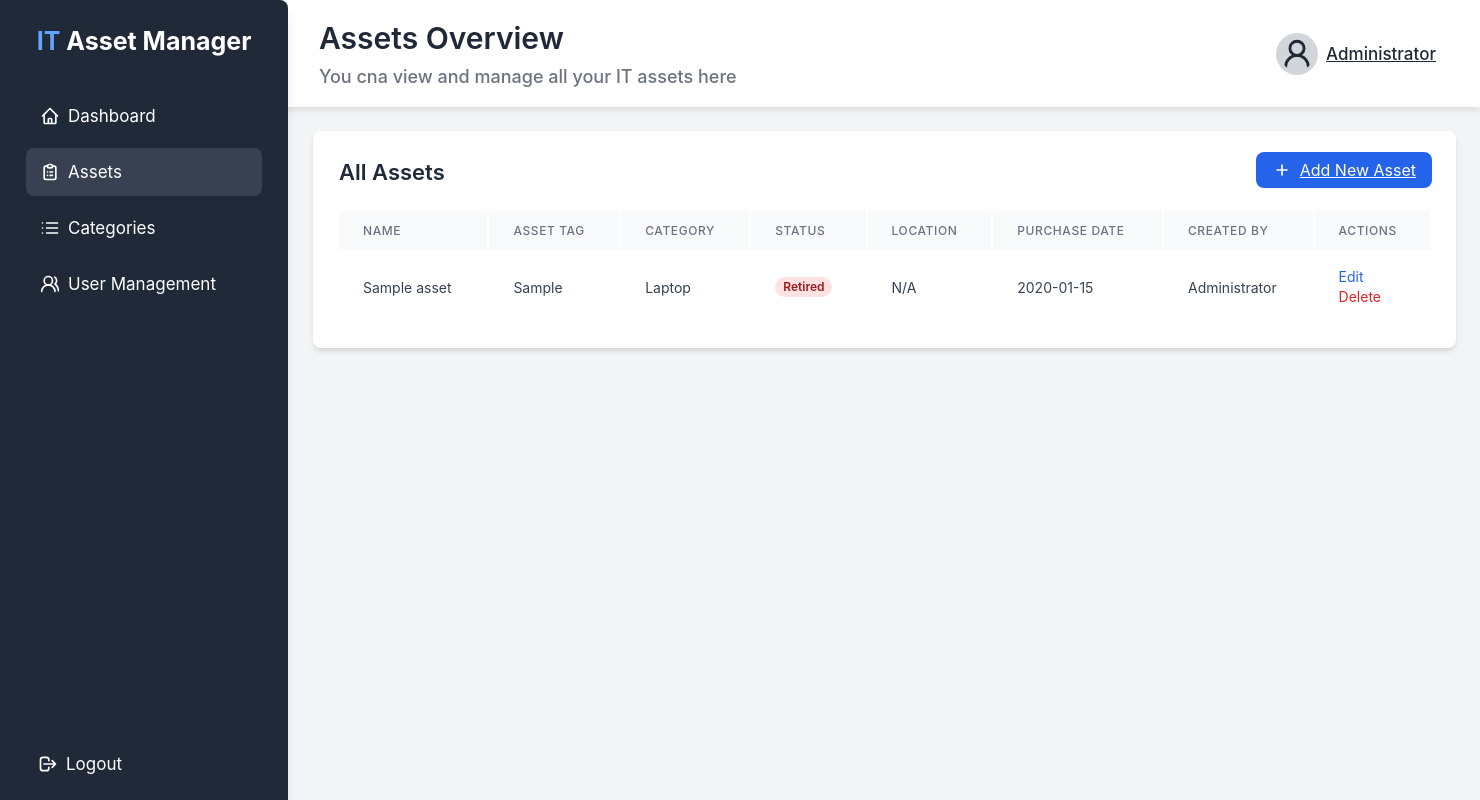
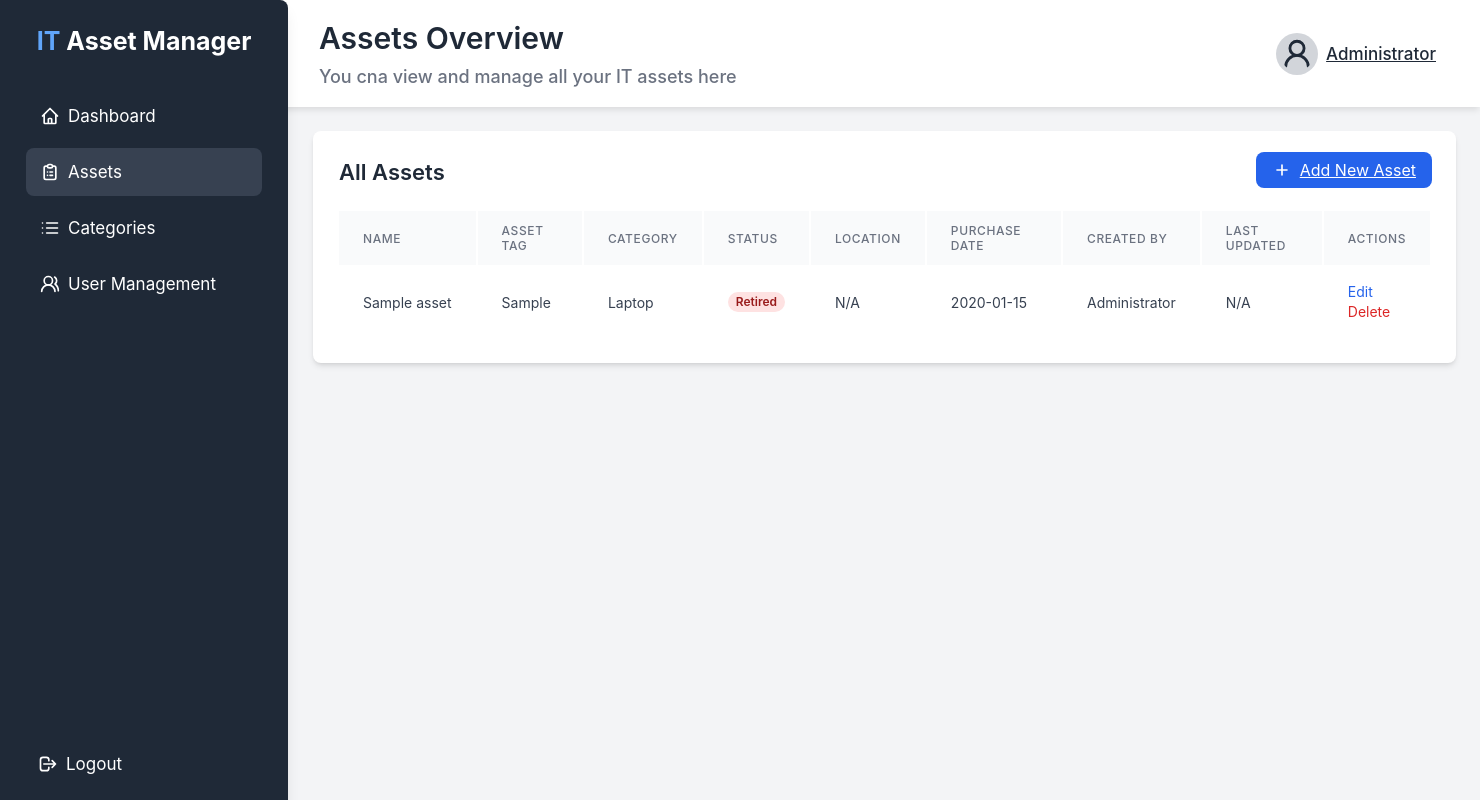
Before and after one commit to DevishaV-23/IT_Asset_Manager, a Flask app: page /assets/assets in a window 1480 px wide. Run offline with Flask 3, Linux system fonts and the light colour scheme; a user stored in the database is signed in; tables that the repository leaves empty hold one stand-in row (values such as "Sample post").

Commit message:
Add last updated column to assets list

```diff
--- a/Templates/assets_list.html
+++ b/Templates/assets_list.html
@@ -54,6 +54,7 @@
               <th scope="col" class="column-title">Location</th>
               <th scope="col" class="column-title">Purchase Date</th>
               <th scope="col" class="column-title">Created By</th>
+              <th scope="col" class="column-title">Last Updated</th>
               <th scope="col" class="column-title">Actions</th>
             </tr>
           </thead>
@@ -72,7 +73,8 @@
               </td>
               <td class="table-data">{{ asset.location if asset.location else 'N/A' }}</td>
               <td class="table-data">{{ asset.purchase_date.strftime('%Y-%m-%d') if asset.purchase_date else 'N/A' }}</td>
-              <td class = "table-data">{{ asset.creator.name if asset.creator else 'N/A' }}</td>
+              <td class ="table-data">{{ asset.creator.name if asset.creator else 'N/A' }}</td>
+              <td class="table-data">{{ asset.last_updated_on.strftime('%Y-%m-%d') if last_updated_on else 'N/A' }}</td>
               <td class="table-data">
                 <a
                   href="{{ url_for('assets.edit_asset', asset_id=asset.id) }}"
```
